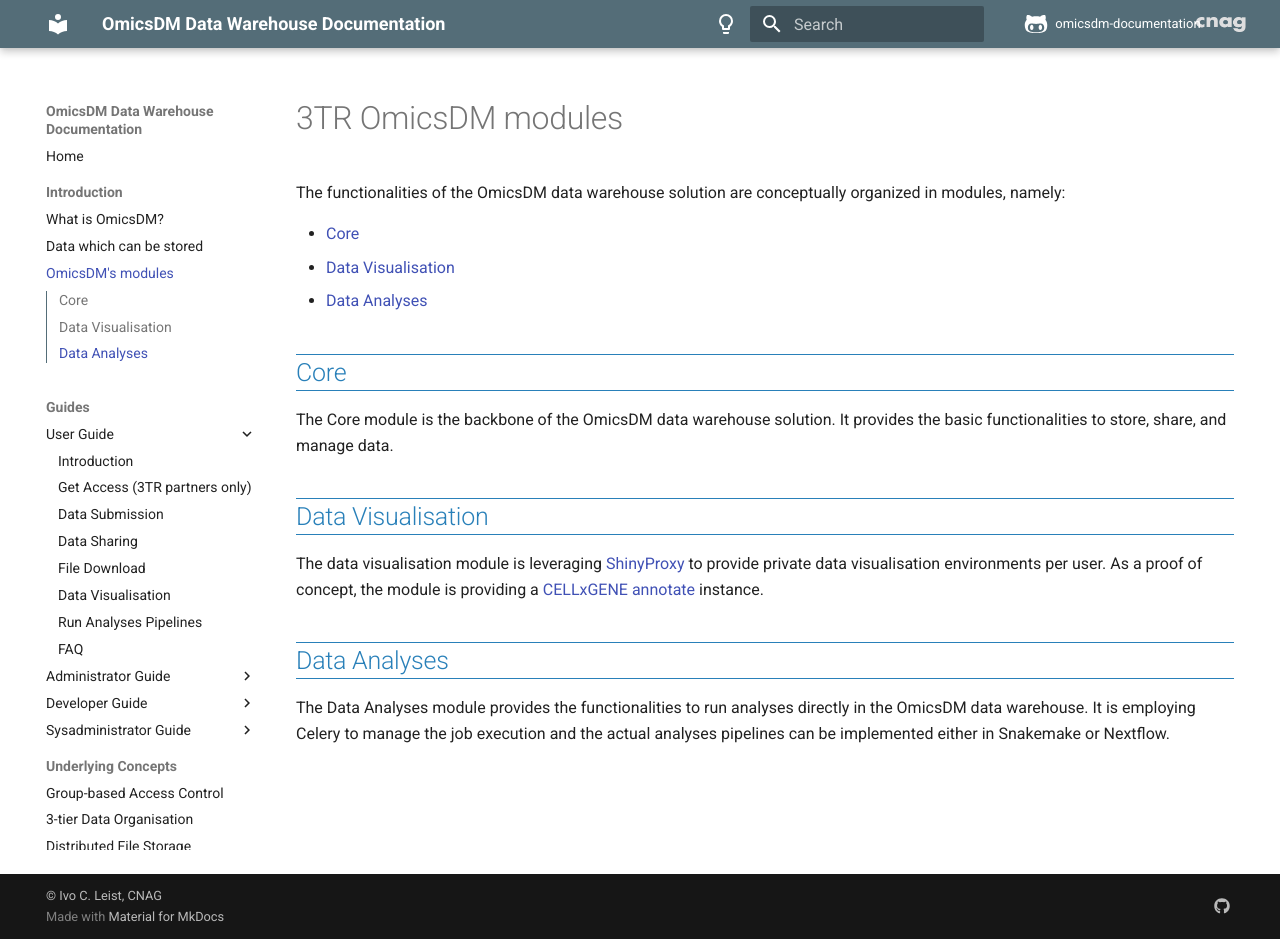
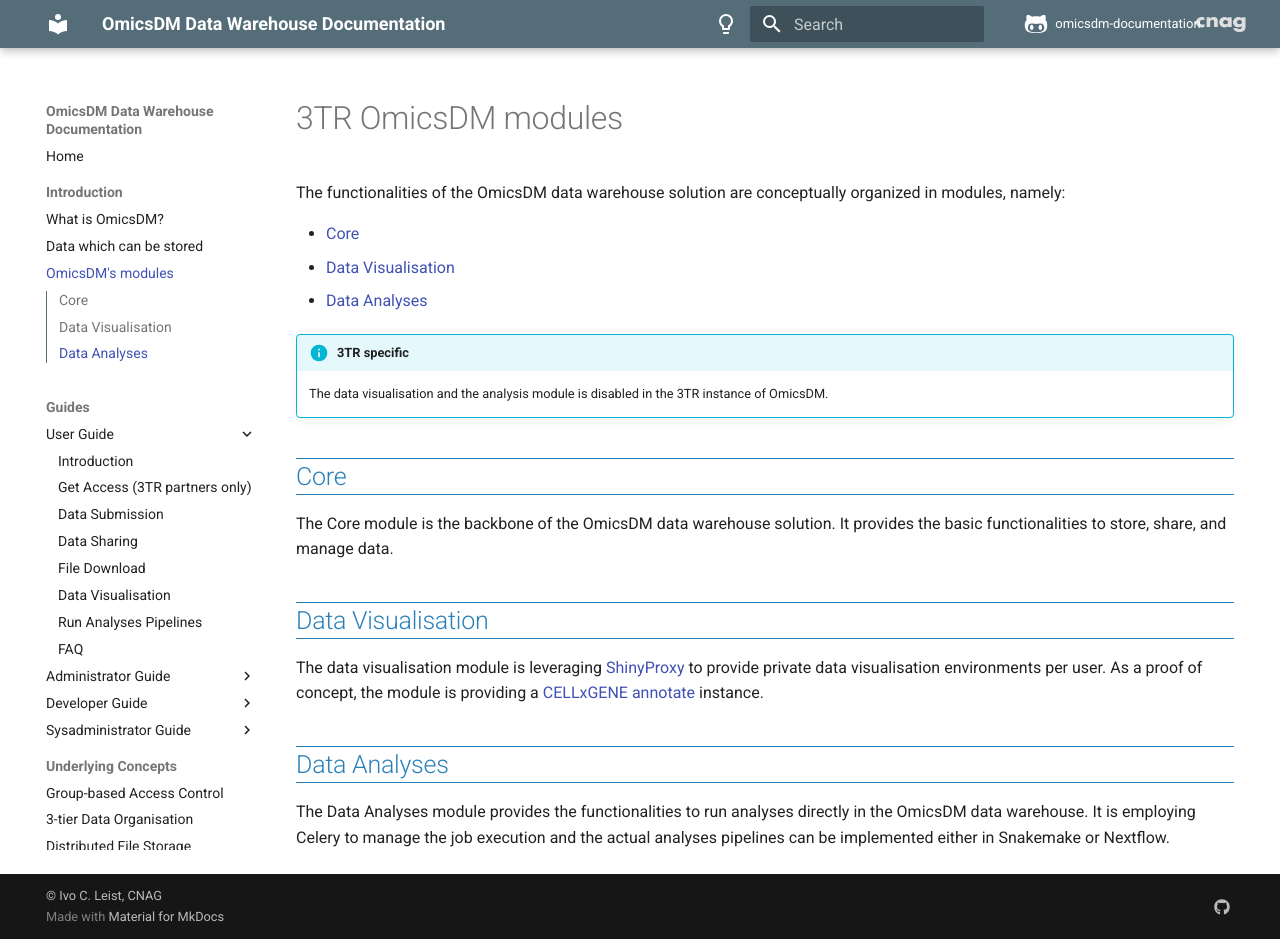
Before and after one commit to CNAG-Biomedical-Informatics/omicsdm-documentation, an MkDocs documentation site: the page built from docs/content/introduction/functionalities-organized-in-modules.md, in a window 1280 px wide and 939 px high. Built offline with MkDocs 1.6.1 and Material for MkDocs 9.7.7, drawn with Linux system fonts in a browser that asks for light colours; comment, search, counter and statistics services are not loaded.

Commit message:
added warning

```diff
--- a/docs/content/introduction/functionalities-organized-in-modules.md
+++ b/docs/content/introduction/functionalities-organized-in-modules.md
@@ -3,9 +3,12 @@
 The functionalities of the OmicsDM data warehouse solution are conceptually organized in modules,
 namely:
 
-- [Core](core)
-- [Data Visualisation](data-visualisation)
-- [Data Analyses](data-analyses)
+- [Core](#core)
+- [Data Visualisation](#data-visualisation)
+- [Data Analyses](#data-analyses)
+
+!!! Info "3TR specific"
+    The data visualisation and the analysis module is disabled in the 3TR instance of OmicsDM.
 
 ## Core
 
```
